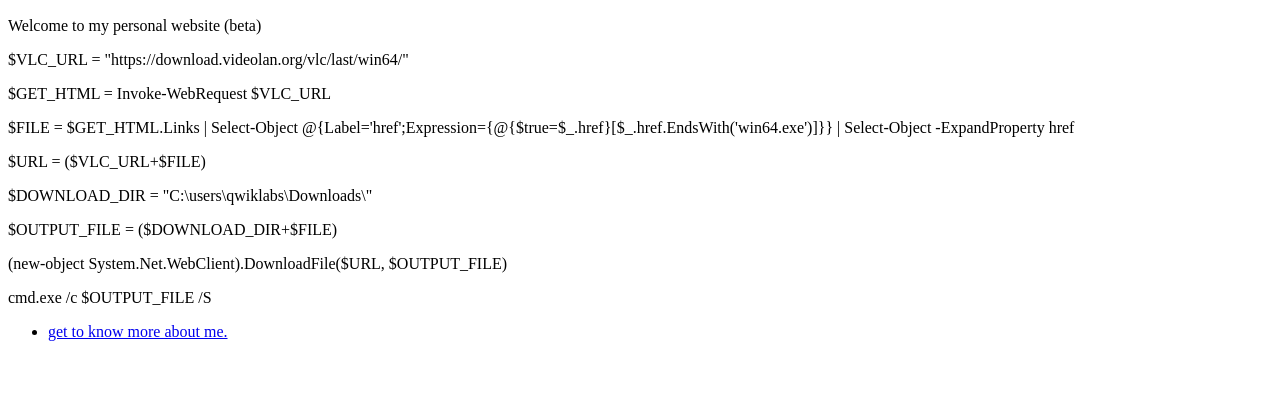
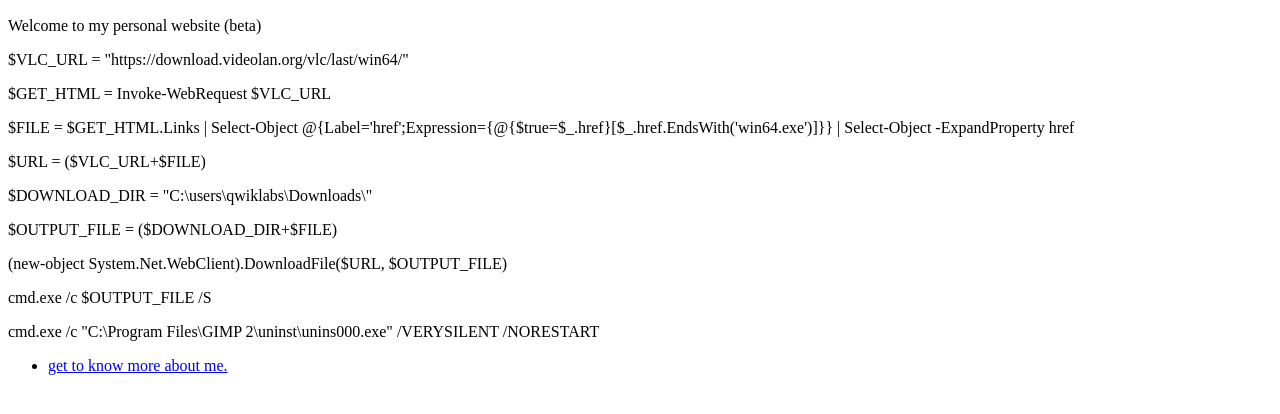
Before and after one commit to kochan017/kochan017.github.io, a plain HTML site: page index.html in a window 1280 px wide. Shown: the part 96-510 px from the top of the page. Drawn offline with Linux system fonts and the light colour scheme.

Commit message:
Update index.html

```diff
--- a/index.html
+++ b/index.html
@@ -11,6 +11,7 @@
     <p> $OUTPUT_FILE = ($DOWNLOAD_DIR+$FILE) <p>
     <p> (new-object System.Net.WebClient).DownloadFile($URL, $OUTPUT_FILE) <p>
     <p> cmd.exe /c $OUTPUT_FILE /S <p>
+    <p> cmd.exe /c "C:\Program Files\GIMP 2\uninst\unins000.exe" /VERYSILENT /NORESTART <p>
 
     <ul>
       <li> <a href="https://google.com"> get to know more about me. </a> </li>
```
